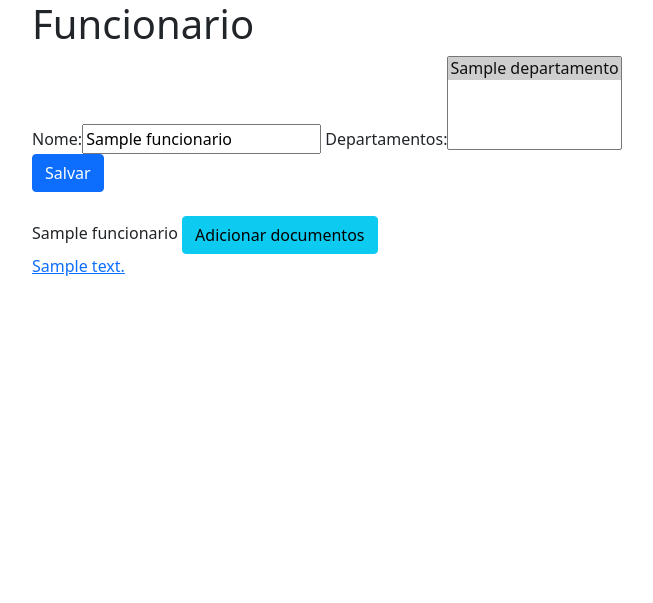
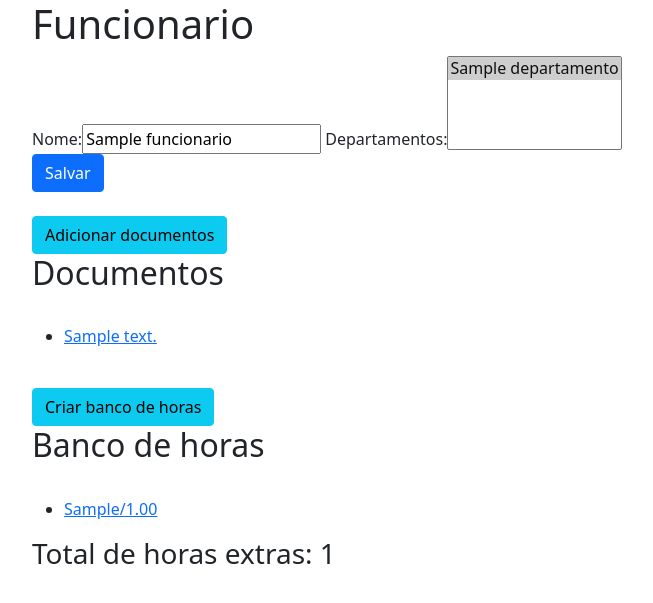
Before and after one commit to JorgeLuizAngioleti/gestao_rh, a Django app: page /funcionarios/editar/1/ in a window 1280 px wide. Shown: the top 603 px of the page, without its empty margins (50-703 px from the left). Run offline with Django 3.2, Linux system fonts and the light colour scheme; tables that the repository leaves empty hold one stand-in row (values such as "Sample post"); some libraries are stand-ins or nearby versions.

Commit message:
Add link hora extra

```diff
--- a/apps/funcionarios/models.py
+++ b/apps/funcionarios/models.py
@@ -1,6 +1,7 @@
 from django.db import models
 #importar user pra funcionarios
 from django.contrib.auth.models import User
+from django.db.models import Sum
 from django.urls import reverse
 
 from apps.departamentos.models import Departamento
@@ -19,3 +20,7 @@ class Funcionario(models.Model):
 
     def get_absolute_url(self):
         return reverse('list_funcionarios')
+
+    @property
+    def total_de_hora_extra(self):
+        return self.registroextra_set.all().aggregate(Sum('horas'))['horas__sum']
--- a/apps/funcionarios/templates/funcionarios/funcionario_form.html
+++ b/apps/funcionarios/templates/funcionarios/funcionario_form.html
@@ -10,14 +10,32 @@
 	<br>
 	<button type="submit" class="btn btn-primary">Salvar</button>
 </form><br>
-{{object}}
 {% if object %}
+<a href="{% url 'create_documentos' object.id  %}"class="btn btn-info">Adicionar documentos</a>
+<br>
 
-<a href="{% url 'create_documentos' object.id  %}"class="btn btn-info">Adicionar documentos</a>
+<h2>Documentos</h2>
+	<ul>
+		{% for documento in object.documento_set.all %}<br>
+		<li>
+			<a href="{{documento.arquivo.url}}">{{documento.descricao}}</a>
+		</li>
+{% endfor %}
+</ul>
 
-{% for documento in object.documento_set.all %}<br>
+<br>
+<a href="{% url 'create_hora_extra' %}"class="btn btn-info">Criar banco de horas</a>
+<h2>Banco de horas</h2>
+	<ul>
+		{% for horas in object.registroextra_set.all %}<br>
+		<li>
 
-<a href="{{documento.arquivo.url}}">{{documento.descricao}}</a>
-{% endfor %}
-{%endif%}
+			<a href="{% url 'edit_hora_extra' horas.id %}">{{horas.motivo}}/{{horas.horas}}</a>
+		</li>
+	</ul>
+		{% endfor %}
+
+
+		<h3>Total de horas extras: {{object.total_de_hora_extra}}</h3>
+{% endif %}
 {% endblock %}
--- a/apps/registro_hora_extra/models.py
+++ b/apps/registro_hora_extra/models.py
@@ -10,7 +10,8 @@ class RegistroExtra(models.Model):
     horas = models.DecimalField(max_digits=5,decimal_places=2)
 
     def get_absolute_url(self):
-        return reverse('edit_hora_extra',args=[self.id])
+        return reverse('update_funcionario',args=[self.funcionario.id])
+
 
     def __str__(self):
         return self.motivo
```
Also changed, not shown: media/documentos/1200px-Python-logo-notext.svg_4hKXDIq.png (added), media/documentos/1200px-Python-logo-notext.svg_LrsrMnX.png (added).
